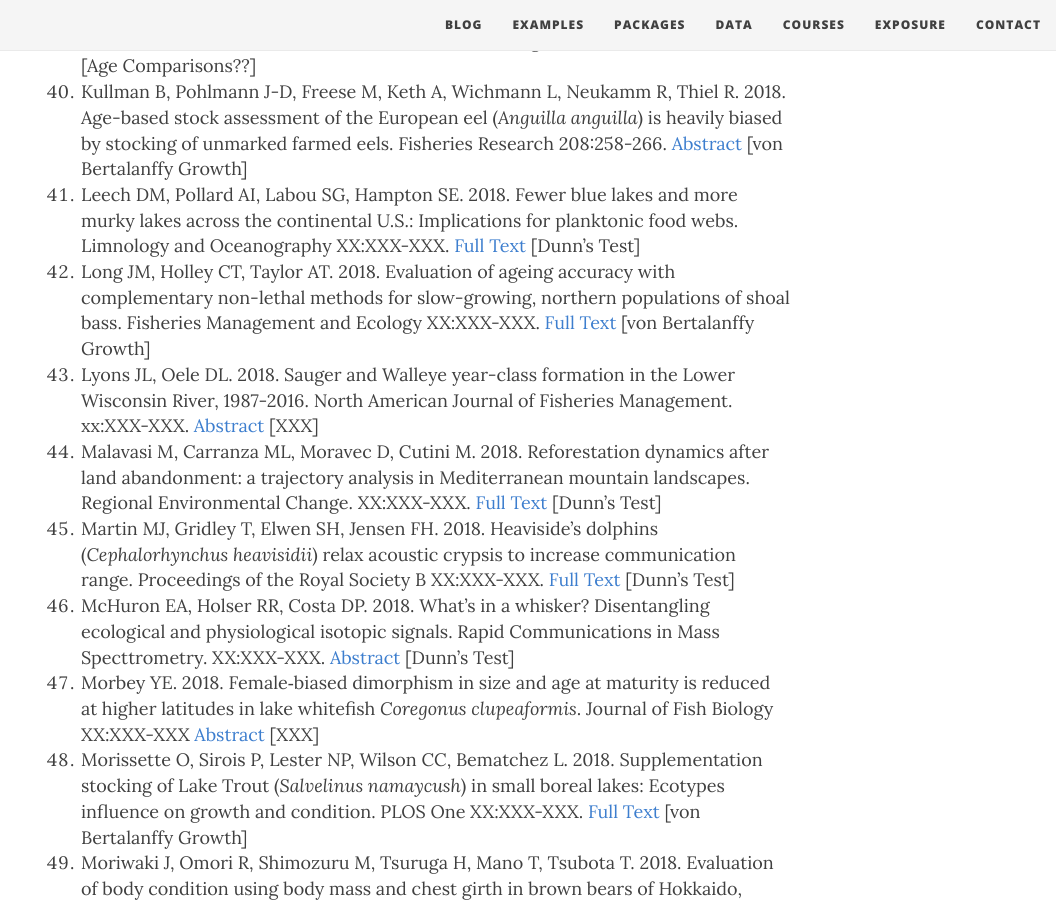
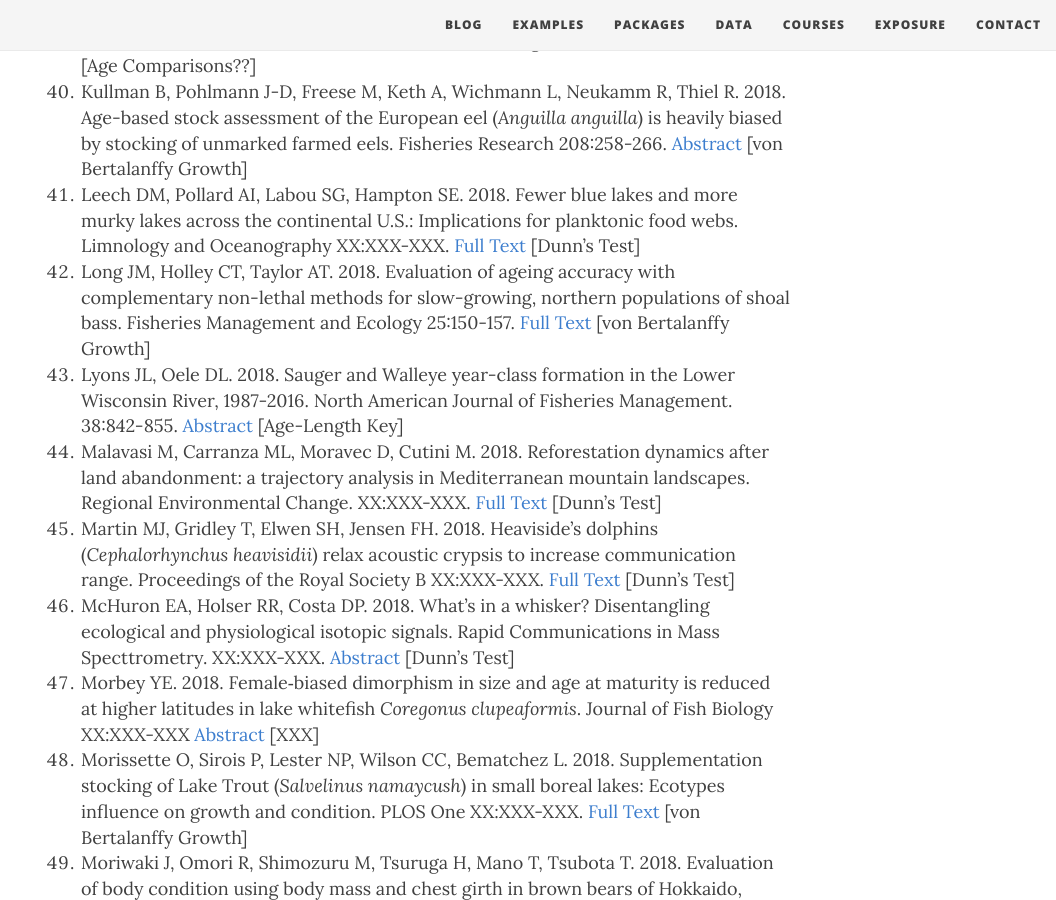
Before and after one commit to droglenc/fishR, a Jekyll site: the page built from exposure/exposure-citations18.md, in a window 1280 px wide and 900 px high, scrolled down 3943 px. Shown: the whole window, without its empty margins (224-1280 px from the left). Built offline with Jekyll 4.4.1, drawn with Linux system fonts in a browser that asks for light colours; nearby versions of some CDN libraries.

Commit message:
Update exposure/exposure-citations18.md

```diff
--- a/exposure/exposure-citations18.md
+++ b/exposure/exposure-citations18.md
@@ -48,8 +48,8 @@ The [**IFAR** book](http://derekogle.com/IFAR/), **fishR** website, or the **FSA
 1. Koch J, Neely B, Sowards B. 2018. Precision of three structures for Saugeye age estimation. North American Journal of Fisheries Management. 38:31-38. [Abstract](http://onlinelibrary.wiley.com/doi/10.1002/nafm.10019/abstract) [Age Comparisons??]
 1. Kullman B, Pohlmann J-D, Freese M, Keth A, Wichmann L, Neukamm R, Thiel R. 2018. Age-based stock assessment of the European eel (*Anguilla anguilla*) is heavily biased by stocking of unmarked farmed eels. Fisheries Research 208:258-266. [Abstract](https://www.researchgate.net/publication/327221486_Age-based_stock_assessment_of_the_European_eel_Anguilla_anguilla_is_heavily_biased_by_stocking_of_unmarked_farmed_eels) [von Bertalanffy Growth]
 1. Leech DM, Pollard AI, Labou SG, Hampton SE. 2018. Fewer blue lakes and more murky lakes across the continental U.S.: Implications for planktonic food webs. Limnology and Oceanography XX:XXX-XXX. [Full Text](https://aslopubs.onlinelibrary.wiley.com/doi/pdf/10.1002/lno.10967) [Dunn's Test]
-1. Long JM, Holley CT, Taylor AT. 2018. Evaluation of ageing accuracy with complementary non-lethal methods for slow-growing, northern populations of shoal bass. Fisheries Management and Ecology XX:XXX-XXX. [Full Text](https://www.researchgate.net/publication/323615561_Evaluation_of_ageing_accuracy_with_complementary_non-lethal_methods_for_slow-growing_northern_populations_of_shoal_bass) [von Bertalanffy Growth]
-1. Lyons JL, Oele DL. 2018. Sauger and Walleye year-class formation in the Lower Wisconsin River, 1987-2016. North American Journal of Fisheries Management. xx:XXX-XXX. [Abstract](https://onlinelibrary.wiley.com/doi/abs/10.1002/nafm.10180) [XXX]
+1. Long JM, Holley CT, Taylor AT. 2018. Evaluation of ageing accuracy with complementary non-lethal methods for slow-growing, northern populations of shoal bass. Fisheries Management and Ecology 25:150-157. [Full Text](https://www.researchgate.net/publication/323615561_Evaluation_of_ageing_accuracy_with_complementary_non-lethal_methods_for_slow-growing_northern_populations_of_shoal_bass) [von Bertalanffy Growth]
+1. Lyons JL, Oele DL. 2018. Sauger and Walleye year-class formation in the Lower Wisconsin River, 1987-2016. North American Journal of Fisheries Management. 38:842-855. [Abstract](https://onlinelibrary.wiley.com/doi/abs/10.1002/nafm.10180) [Age-Length Key]
 1. Malavasi M, Carranza ML, Moravec D, Cutini M. 2018. Reforestation dynamics after land abandonment: a trajectory analysis in Mediterranean mountain landscapes. Regional Environmental Change. XX:XXX-XXX. [Full Text](https://www.researchgate.net/publication/325848394_Reforestation_dynamics_after_land_abandonment_a_trajectory_analysis_in_Mediterranean_mountain_landscapes) [Dunn's Test]
 1. Martin MJ, Gridley T, Elwen SH, Jensen FH. 2018. Heaviside's dolphins (*Cephalorhynchus heavisidii*) relax acoustic crypsis to increase communication range. Proceedings of the Royal Society B XX:XXX-XXX. [Full Text](http://rspb.royalsocietypublishing.org/content/285/1883/20181178) [Dunn's Test]
 1. McHuron EA, Holser RR, Costa DP. 2018. What's in a whisker? Disentangling ecological and physiological isotopic signals. Rapid Communications in Mass Specttrometry. XX:XXX-XXX. [Abstract](https://onlinelibrary.wiley.com/doi/abs/10.1002/rcm.8312) [Dunn's Test]
```
